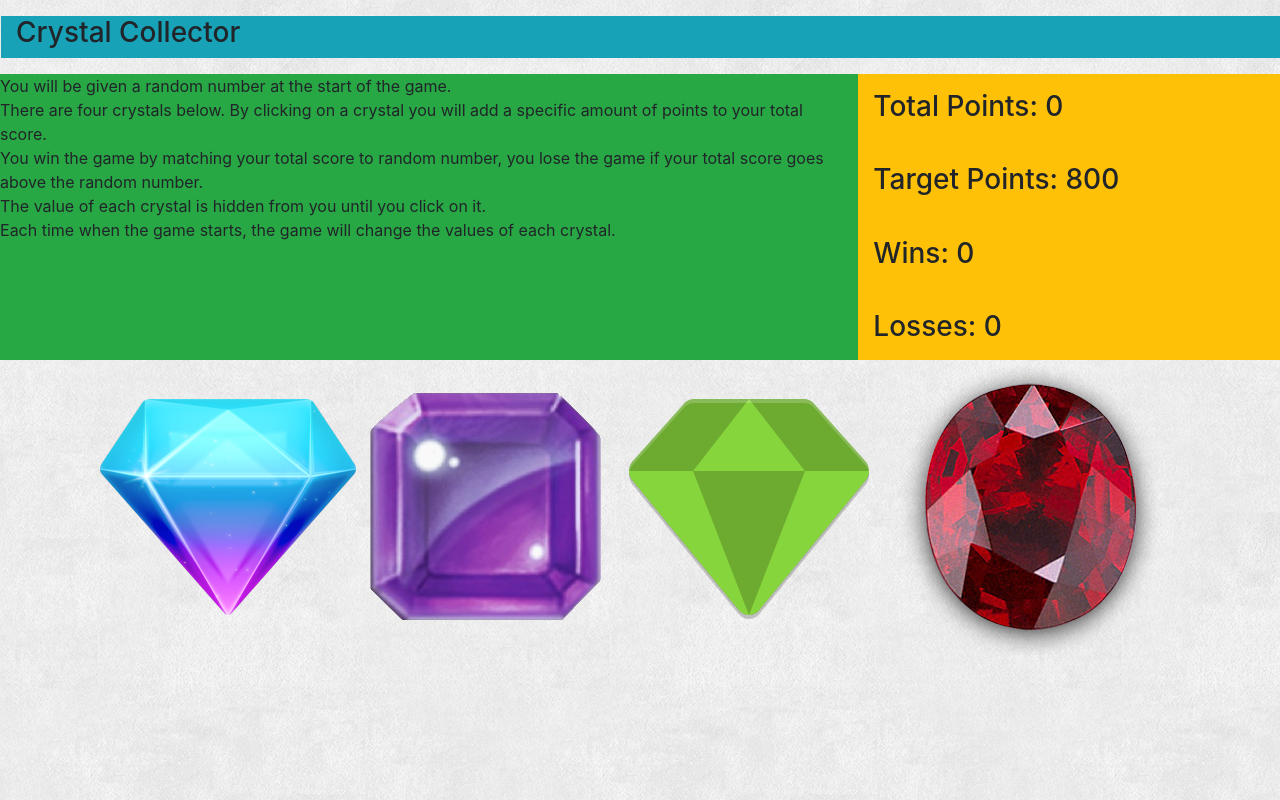
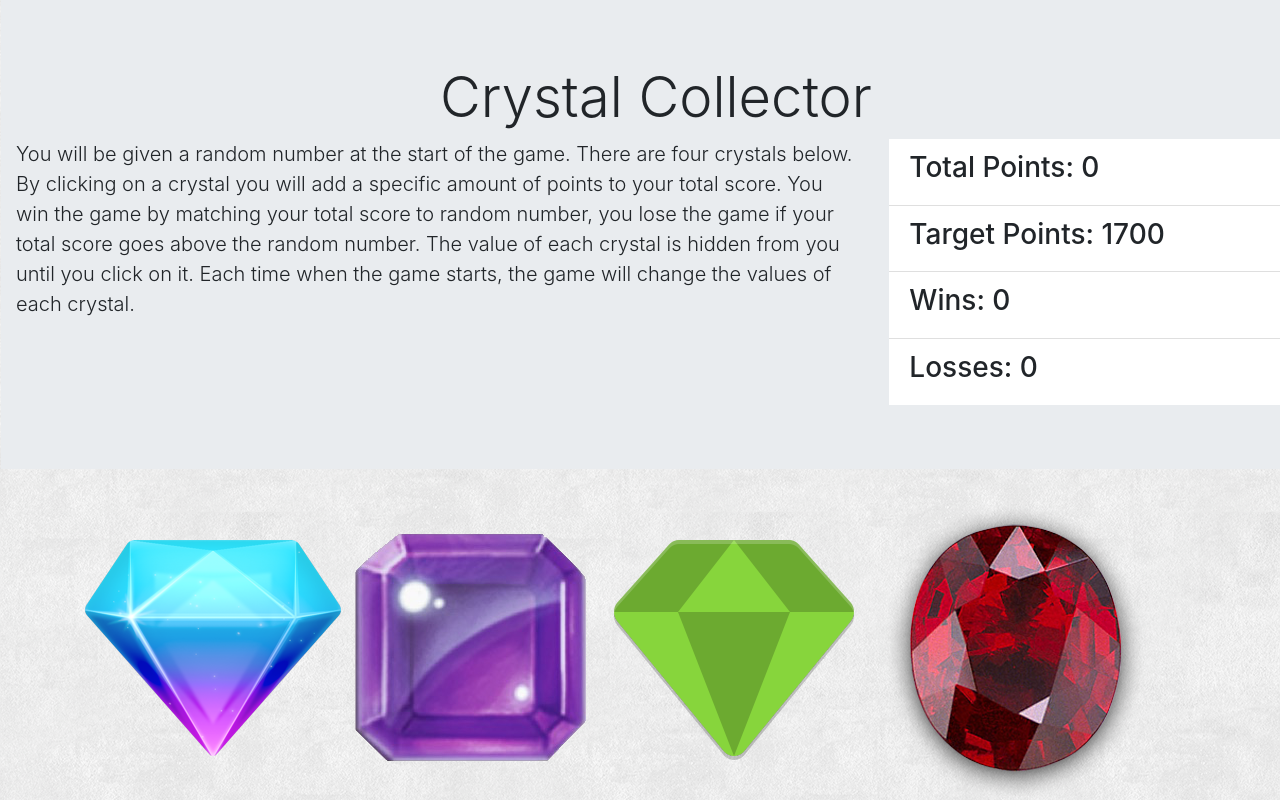
Before and after one commit to variable56/unit-4-game, a plain HTML site: page index.html in a window 1280 px wide. Shown: the top 800 px of the page. Drawn offline with nearby package versions, Linux system fonts and the light colour scheme.

Commit message:
CSS stylings

```diff
--- a/assets/javascript/game.js
+++ b/assets/javascript/game.js
@@ -5,7 +5,7 @@ $(document).ready(function () {
     var gem2val = Math.floor((Math.random() * 11) + 5) * 10;
     var gem3val = Math.floor((Math.random() * 11) + 5) * 10;
     var gem4val = Math.floor((Math.random() * 11) + 5) * 10;
-    var targetPoints = Math.floor((Math.random() * 11) + 1) * 100;
+    var targetPoints = Math.floor((Math.random() * 11) + 10) * 100;
     var wins = 0;
     var losses = 0;
     console.log(gem1val);
@@ -17,11 +17,11 @@ $(document).ready(function () {
 
     function ifWin() {
     points = 0;
-    gem1val = Math.floor((Math.random() * 11) + 1) * 1;
+    gem1val = Math.floor((Math.random() * 11) + 1) * 5;
     gem2val = Math.floor((Math.random() * 11) + 1) * 5;
     gem3val = Math.floor((Math.random() * 11) + 1) * 10;
     gem4val = Math.floor((Math.random() * 11) + 1) * 10;
-    targetPoints = Math.floor((Math.random() * 11) + 1) * 100;
+    targetPoints = Math.floor((Math.random() * 11) + 10) * 100;
     $("#targetScore").html("<h3>Target Points: " + targetPoints);
     $("#totalScore").html("<h3>Total Points: " + points);
     wins++;
@@ -42,7 +42,7 @@ $(document).ready(function () {
     gem2val = Math.floor((Math.random() * 11) + 1) * 5;
     gem3val = Math.floor((Math.random() * 11) + 1) * 5;
     gem4val = Math.floor((Math.random() * 11) + 1) * 5;
-    targetPoints = Math.floor((Math.random() * 11) + 1) * 100;
+    targetPoints = Math.floor((Math.random() * 11) + 10) * 100;
     $("#targetScore").html("<h3>Target Points: " + targetPoints);
     $("#totalScore").html("<h3>Total Points: " + points);
     losses++;
--- a/index.html
+++ b/index.html
@@ -19,38 +19,38 @@
 
 <body>
     <div class="row">
-        <div class="col-md-12 m-3 container bg-info container" id="title">
-            <h3>Crystal Collector</h3>
+
+        <div class="ml-3 mr-3 jumbotron jumbotron-fluid border-bottom-2-primary col-md-12">
+            <div class="col-md-12">
+                <h1 class="display-4 text-center">Crystal Collector</h1>
+                <div class="row">
+                <p class="lead col-md-8">You will be given a random number at the start of the game.
+                    There are four crystals below. By clicking on a crystal you will add a specific amount of points to
+                    your total score.
+                    You win the game by matching your total score to random number, you lose the game if your total
+                    score
+                    goes above the random number.
+                    The value of each crystal is hidden from you until you click on it.
+                    Each time when the game starts, the game will change the values of each crystal.
+
+
+            <div class="col-md-4">
+                <ul class="list-group list-group-flush container">
+                    <li class="list-group-item" id="totalScore">
+                        <h3>Total Points: 0</h3>
+                    </li>
+                    <li class="list-group-item" id="targetScore">Target Points: </li>
+                    <li class="list-group-item" id="wins">Wins: 0</li>
+                    <li class="list-group-item" id="losses">Losses: 0</li>
+                </ul>
             </div>
             </div>
-    <div class="row d-inline-flex flex-row justify-content-end">
-        <div class="col-md-8 bg-success" id="instructions">
-            <p>You will be given a random number at the start of the game.
-                <br>
-                There are four crystals below. By clicking on a crystal you will add a specific amount of points to
-                your total score.
-                <br>
-                You win the game by matching your total score to random number, you lose the game if your total score
-                goes above the random number.
-                <br>
-                The value of each crystal is hidden from you until you click on it.
-                <br>
-                Each time when the game starts, the game will change the values of each crystal.
-            </p>
-        </div>
-        <div class="col-md-4 bg-warning">
-            <p><h3 id="totalScore">Total Points: 0</h3></p>
-            <br>
-            <p id="targetScore">Target Points: </p>
-            <br>
-            <p id="wins">Wins: 0</p>
-            <br>
-            <p id="losses">Losses: 0</p>
             </div>
         </div>
+
         <div class="container">
-        <div class="row" id="gemContainer"></div>
-        <div class="col-md-12">
+            <div id="gemContainer"></div>
+            <div class="img-fluid">
                 <img src="./assets/images/1_2ZUl58nn7zuFfroXG4hgOQ.png" alt="gem1pic" id="gem1">
                 <img src="./assets/images/5d05753f27b250a477c4d7b63a5cc87c.png" alt="gem2pic" id="gem2">
                 <img src="./assets/images/emerald-theme-manager-icon-icon.png" alt="gem3pic" id="gem3">
@@ -60,6 +60,7 @@
 
 
 
+
 </body>
 
 </html>
```
Lines whose indentation alone changed are shown as unchanged.
